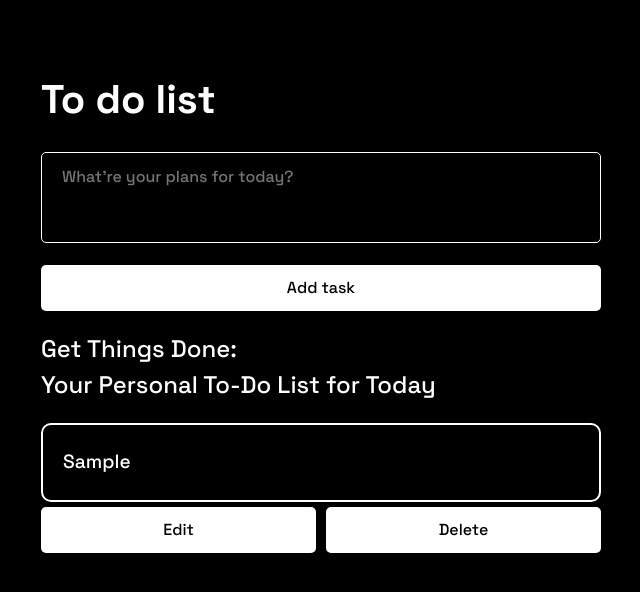
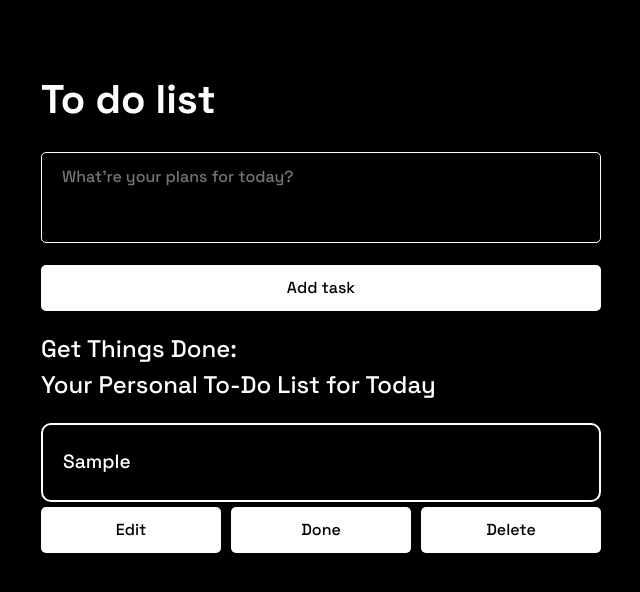
Before and after one commit to deiondz/To-do-app, a React (Vite) app: page / in a window 1280 px wide. Both pictures are taken after typing "Sample" into the empty fields and a click on the button "Add task". Shown: the top 592 px of the page, without its empty margins (319-959 px from the left). Built offline with nearby package versions, Linux system fonts and the light colour scheme.

Commit message:
Added complete

```diff
--- a/src/components/TodoList.jsx
+++ b/src/components/TodoList.jsx
@@ -1,9 +1,21 @@
 import React from "react";
+import { useState } from "react";
 
-function TodoList({ task, handleDelete, todoEdit }) {
+function TodoList({ task, handleDelete, todoEdit, handleComplete }) {
+  const [complete, setComplete] = useState({
+    css: "listitem",
+    btn: "Done",
+  });
+  const handleStatus = () => {
+    if (!task.completed) {
+      setComplete({ css: "complete", btn: "Not done" });
+    } else {
+      setComplete({ css: "listitem", btn: "Done" });
+    }
+  };
   return (
     <div className="list-container">
-      <p className="listitem">{task.task}</p>
+      <p className={complete.css}>{task.task}</p>
       <div className="listBtn">
         <button
           className="listBtn-child edit"
@@ -12,6 +24,15 @@ function TodoList({ task, handleDelete, todoEdit }) {
           }}
         >
           Edit
+        </button>
+        <button
+          className="listBtn-child edit"
+          onClick={() => {
+            handleComplete(task.id);
+            handleStatus();
+          }}
+        >
+          {complete.btn}
         </button>
         <button
           className="listBtn-child"
--- a/src/components/TodoWrapper.jsx
+++ b/src/components/TodoWrapper.jsx
@@ -38,6 +38,18 @@ function TodoWrapper() {
       })
     );
   };
+
+  /* Complete task */
+
+  const handleComplete = (id) => {
+    newList(
+      list.map((element) => {
+        return element.id === id
+          ? { ...element, completed: !element.completed }
+          : element;
+      })
+    );
+  };
   return (
     <div className="todo-Wrapper">
       <h1>To do list </h1>
@@ -54,6 +66,7 @@ function TodoWrapper() {
             key={index}
             handleDelete={handleDelete}
             todoEdit={todoEdit}
+            handleComplete={handleComplete}
           />
         )
       )}
--- a/src/css/index.css
+++ b/src/css/index.css
@@ -186,6 +186,18 @@ svg {
     color: var(--clr-primary);
     border-radius: 5px;
   }
+  .complete {
+    display: flex;
+    border: 2px solid #22ff00;
+    min-height: 79px;
+    max-height: max-content;
+    padding: 20px;
+    border-radius: 10px;
+    font-size: 1.2rem;
+    display: flex;
+    align-items: center;
+    margin-bottom: 5px;
+  }
 }
 
 /* Desktop view */
@@ -289,4 +301,16 @@ svg {
   .edit {
     margin-right: 10px;
   }
+  .complete {
+    display: flex;
+    border: 2px solid #22ff00;
+    min-height: 79px;
+    max-height: max-content;
+    padding: 20px;
+    border-radius: 10px;
+    font-size: 1.2rem;
+    display: flex;
+    align-items: center;
+    margin-bottom: 5px;
+  }
 }
```
